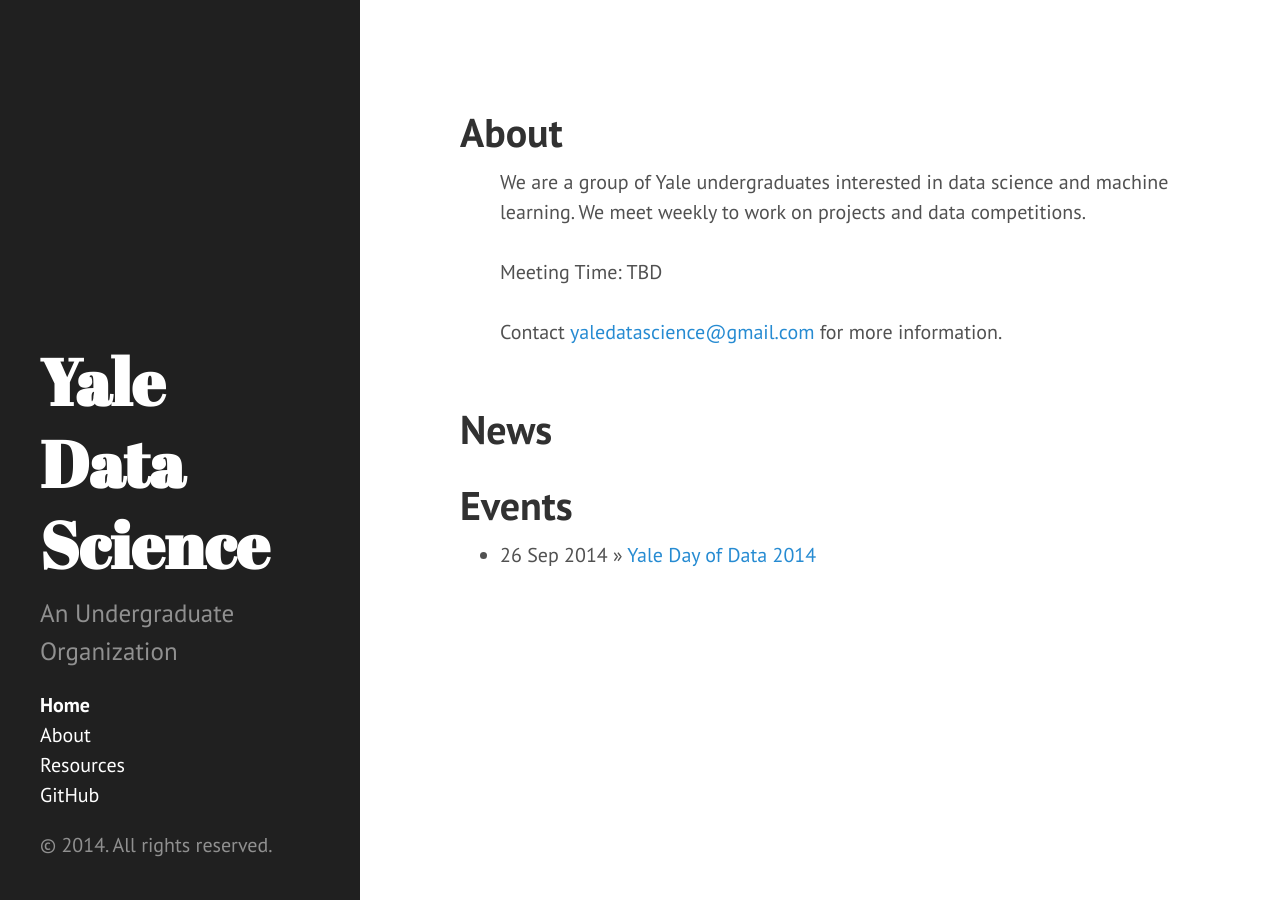
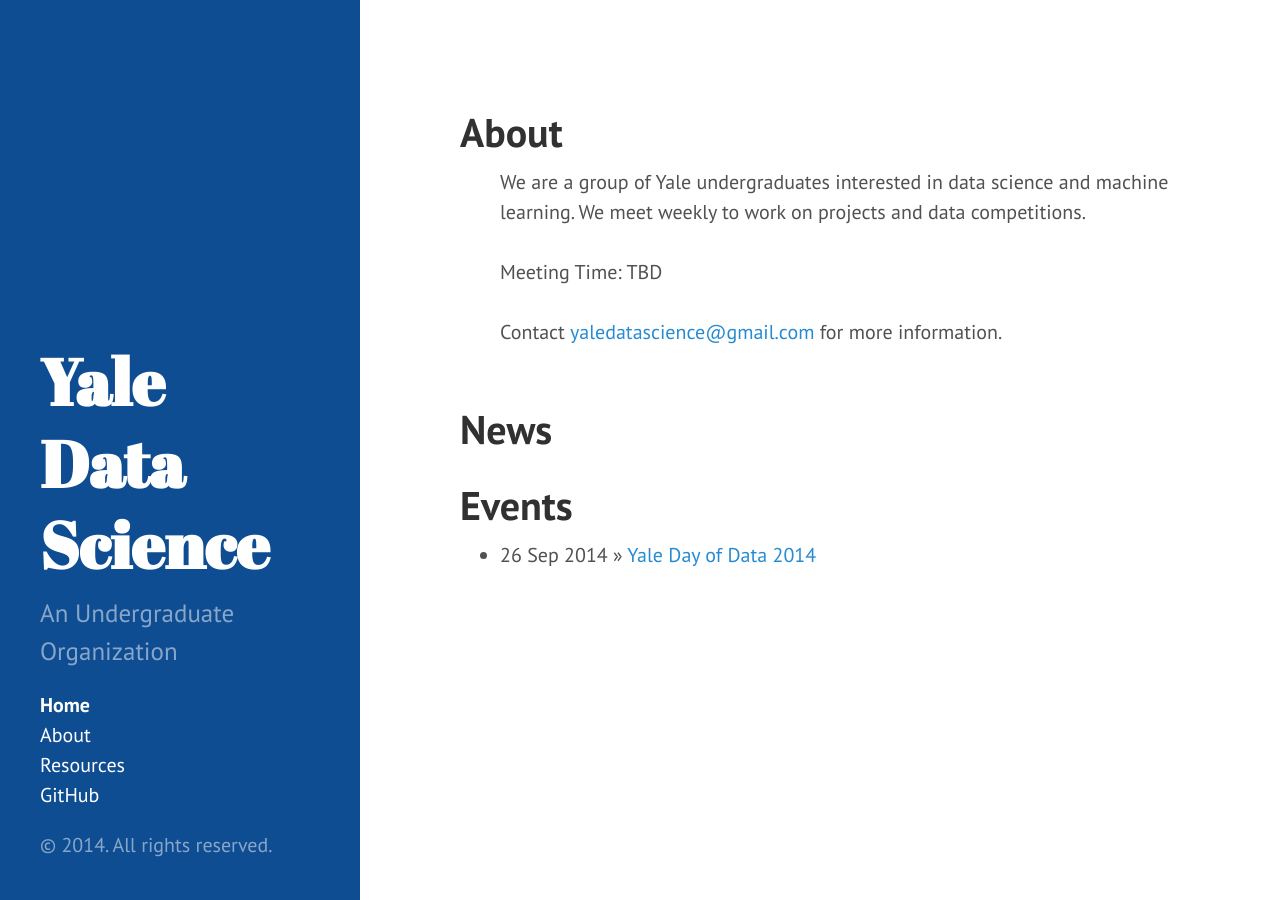
Before and after one commit to YaleDataScience/old-site, a Jekyll site: the page built from index.html, in a window 1280 px wide. Built offline with Jekyll 4.4.1, drawn with Linux system fonts in a browser that asks for light colours; Markdown is read by kramdown in place of the engine named in the settings; the list of posts is cut into pages by our own code.

Commit message:
Color update, cleanup

```diff
--- a/_config.yml
+++ b/_config.yml
@@ -12,8 +12,8 @@
 url:              http://yaledatascience.github.io/
 
 author:
-  name:           'Mark Otto'
-  url:            https://twitter.com/mdo
+  name:           'Yale Data Science'
+  url:            https://github.com/YaleDataScience
 
 paginate:         5
 
@@ -21,4 +21,4 @@
 version:          4.0.0
 
 github:
-  repo:           https://github.com/YaleDataScience
+  repo:           https://github.com/YaleDataScience/
--- a/_layouts/default.html
+++ b/_layouts/default.html
@@ -3,7 +3,7 @@
 
   {% include head.html %}
 
-  <body>
+  <body class="theme-base-yb">
 
     {% include sidebar.html %}
 
--- a/public/css/hyde.css
+++ b/public/css/hyde.css
@@ -231,6 +231,15 @@
   color: #6a9fb5;
 }
 
+/* Yale Blue */
+.theme-base-yb .sidebar {
+  background-color: #0F4D92;
+}
+.theme-base-0d .content a,
+.theme-base-0d .related-posts li a:hover {
+  color: #0F4D92;
+}
+
 /* Magenta */
 .theme-base-0e .sidebar {
   background-color: #aa759f;
```
Also changed, not shown: 1 other file.
